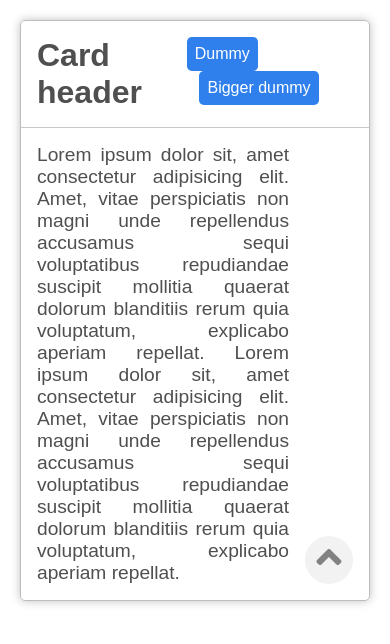
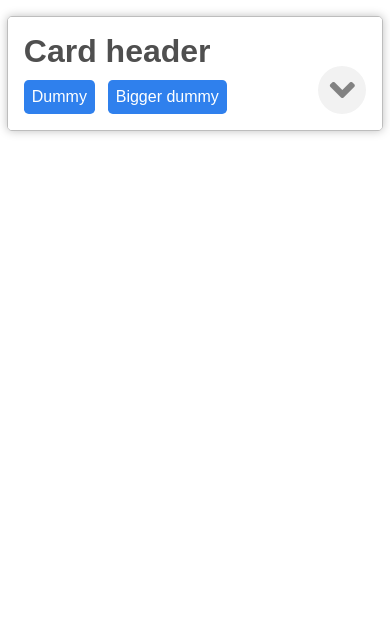
Before and after one commit to JoseIVP/animated-height-card, a plain HTML site: page index.html in a window 390 px wide. Drawn offline with Linux system fonts and the light colour scheme.

Commit message:
Improved the style responsiveness of the card
Made the buttons wrap below the card header when there isn't
enough space.
Added focus states for the buttons.
Improved the readability of the css.

```diff
--- a/index.html
+++ b/index.html
@@ -10,15 +10,17 @@
 
     <style>
         :root{
-            font-family: Arial, Helvetica, sans-serif;
             --color-primary: #4f4f4f;
-            --bg-card: white;
+            --bg-light: white;
+            --bg-primary: #2f80ed;
+            --bg-primary-light: #85b5f4;
         }
 
         *{
             margin: 0;
             padding: 0;
             border: none;
+            font-family: Arial, Helvetica, sans-serif;
         }
 
         h2{
@@ -44,8 +46,11 @@
             outline: none;
             padding: 1rem;
             background-color: var(--bg-light);
+            box-sizing: border-box;
             display: flex;
-            box-sizing: border-box;
+            flex-wrap: wrap;
+            justify-content: space-between;
+            gap: .6rem;
         }
 
         details[open] > summary {
@@ -57,9 +62,9 @@
             display: none;
         }
 
-        summary > .toggle {
+        .toggle {
             position: absolute;
-            bottom: calc((100% - 3rem) / 2);
+            bottom: calc((min(5rem, 100%) - 3rem) / 2);
             right: 1rem;
             width: 3rem;
             height: 3rem;
@@ -71,8 +76,14 @@
             background-color: #f2f2f2;
         }
 
-        summary > .toggle *{
-            vertical-align: middle;
+        .toggle:focus{
+            box-shadow: 0 0 0 .2rem #c5c5c5;
+        }
+
+        .toggle i{
+            display: flex;
+            align-items: center;
+            justify-content: center;
         }
 
         details[open] .toggle {
@@ -80,8 +91,8 @@
             bottom: 1rem;
         }
 
-        details > section {
-            margin-right: 4rem;
+        section {
+            margin-bottom: 4rem;
             text-align: justify;
             padding: 1rem;
             font-size: 1.2rem;
@@ -91,33 +102,38 @@
         }
 
         .btn{
-            background-color: #2f80ed;
+            background-color: var(--bg-primary);
             color: white;
             font-size: 1rem;
             padding: 0.5em;
             border-radius: 0.3em;
         }
 
+        .btn:focus{
+            box-shadow: 0 0 0 .25em var(--bg-primary-light);
+        }
+
         menu {
-            margin-left: auto;
             margin-right: 4rem;
             transition: margin-right 150ms;
+            display: flex;
+            gap: .8rem;
+            flex-wrap: wrap;
         }
 
         details[open] menu{
             margin-right: 0;
         }
 
-        menu > button:not(:first-child) {
-            margin-left: .8rem;
-        }
-
         #container {
-            margin: 20px;
+            width: 96vw;
+            max-width: 800px;
+            margin: auto;
+            margin-top: 1rem;
         }
     </style>
 
-    <details id="container" open>
+    <details id="container" >
         <summary>
             <h2>Card header</h2>
             <menu>
```
